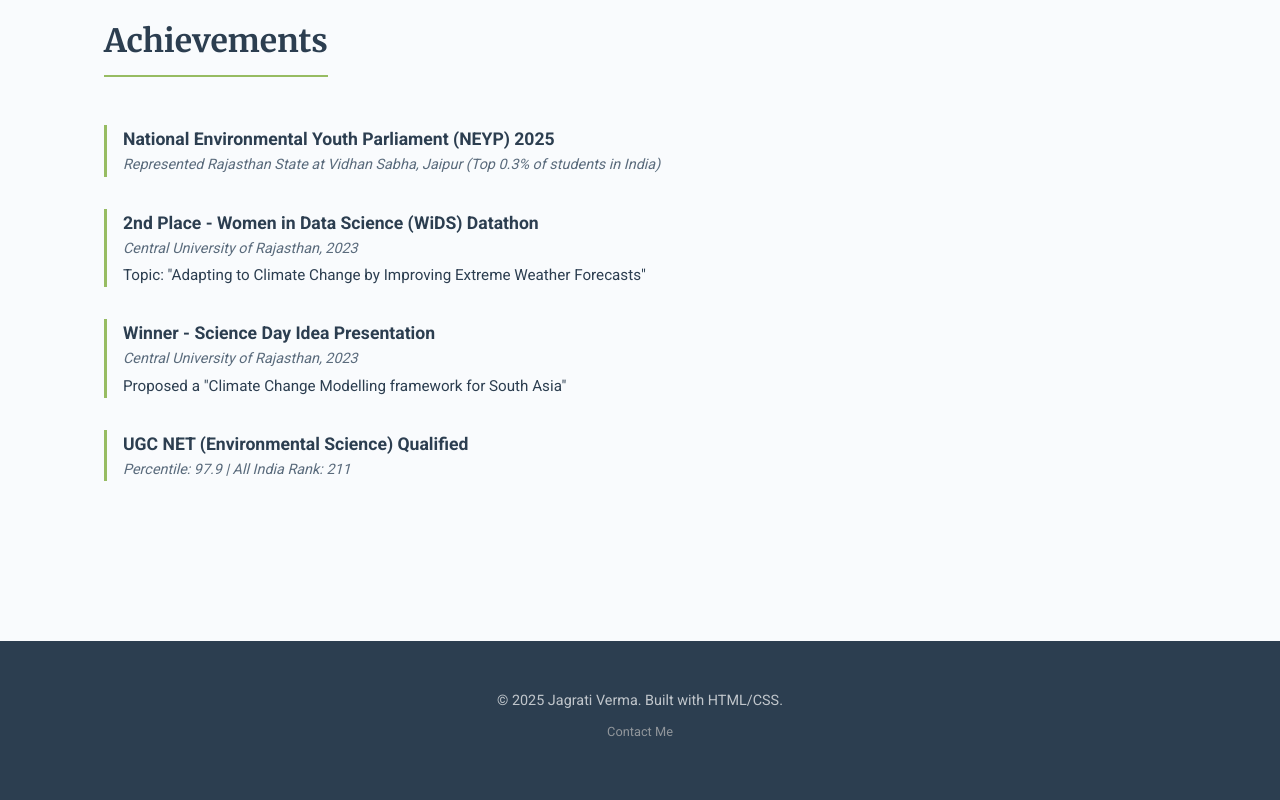
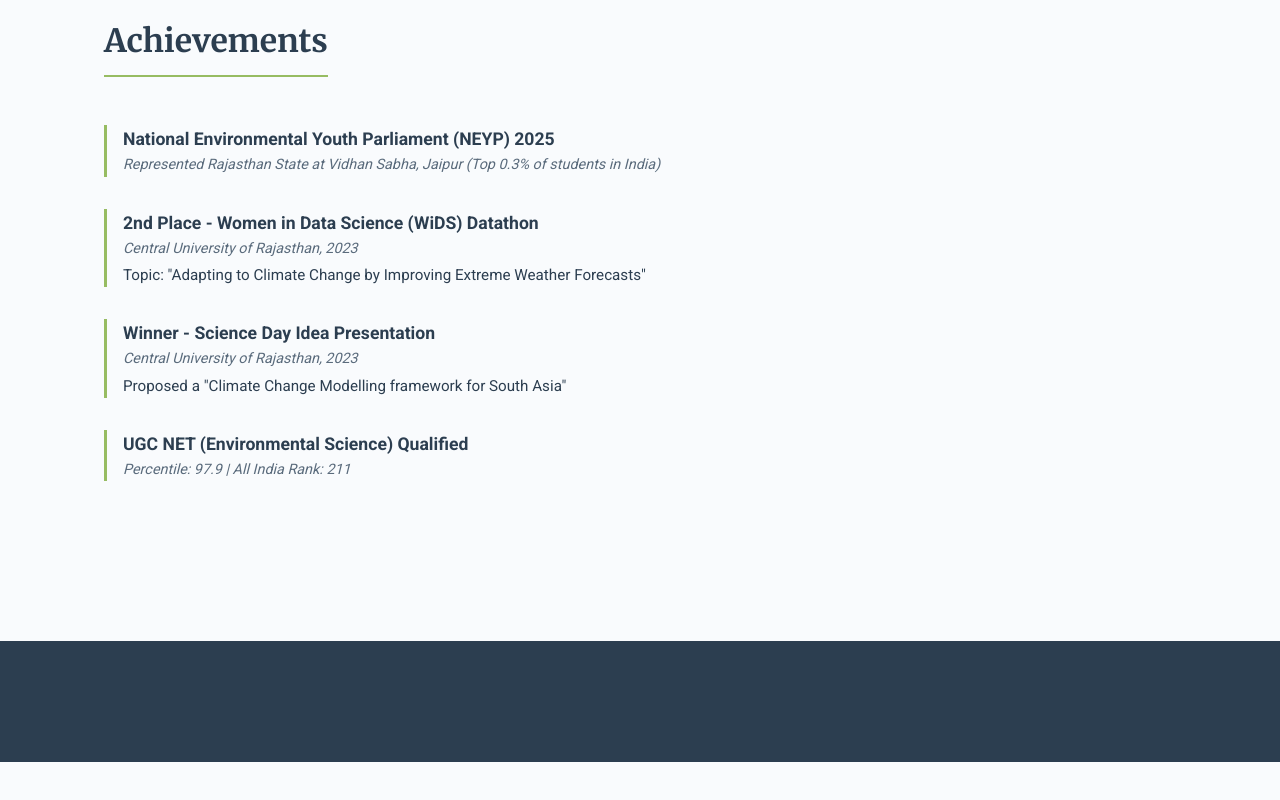
Before and after one commit to jagrativerma31/jagrativerma31.github.io, a plain HTML site: page index.html in a window 1280 px wide. Shown: the part 2926-3726 px from the top of the page. After the commit the page ends 3688 px from the top, so only its background shows below. Drawn offline with Linux system fonts and the light colour scheme.

Commit message:
Update index.html

```diff
--- a/index.html
+++ b/index.html
@@ -996,12 +996,6 @@
 
     <footer>
 
-        <p>&copy; 2025 Jagrati Verma. Built with HTML/CSS.</p>
-
-        <p style="font-size: 0.8rem; margin-top: 10px;">
-
-            <a href="mailto:2024mses013@curaj.ac.in" style="color: #bbb;">Contact Me</a>
-
         </p>
 
         <div style="margin: 25px auto 0; max-width: 300px; display: flex; justify-content: center;">
```
